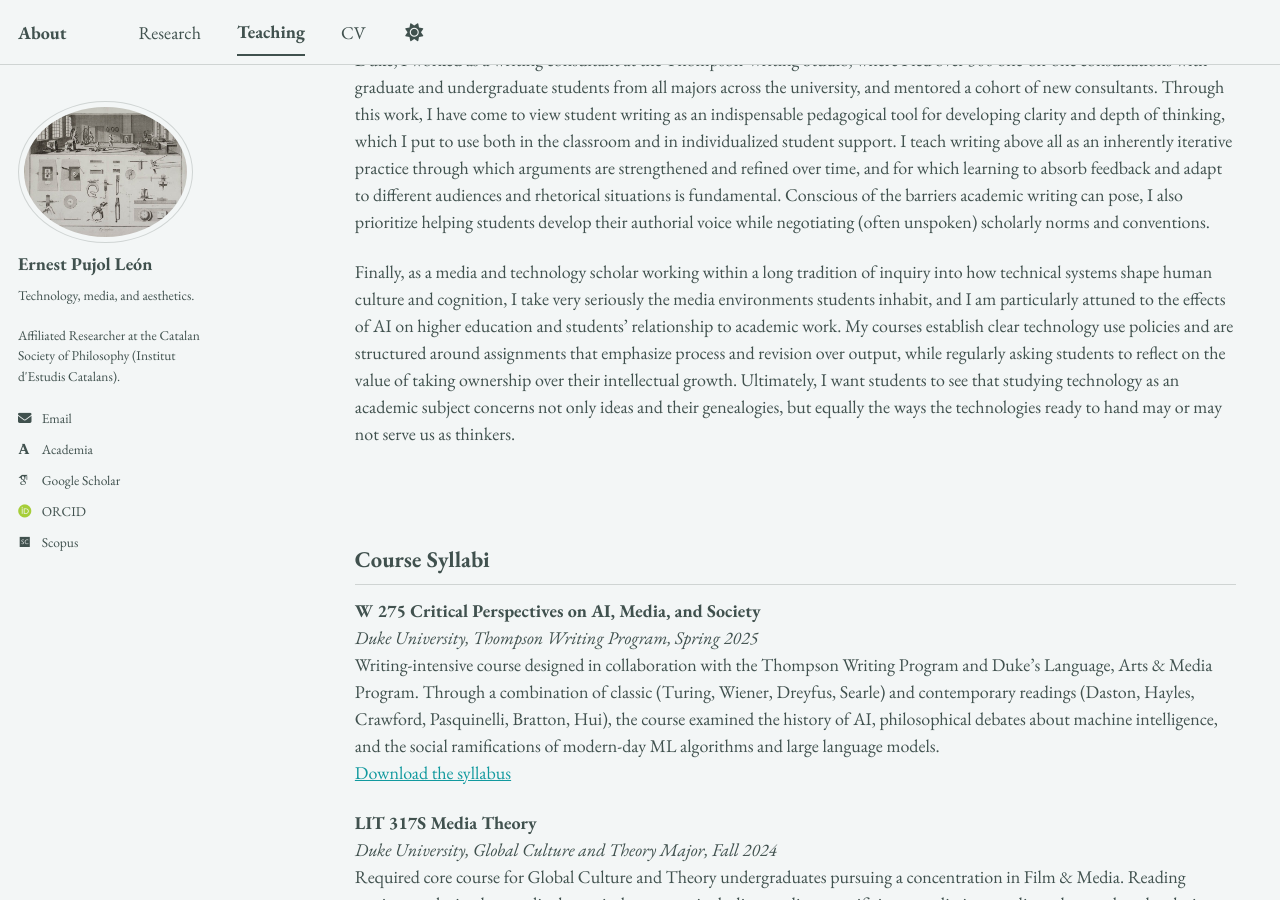
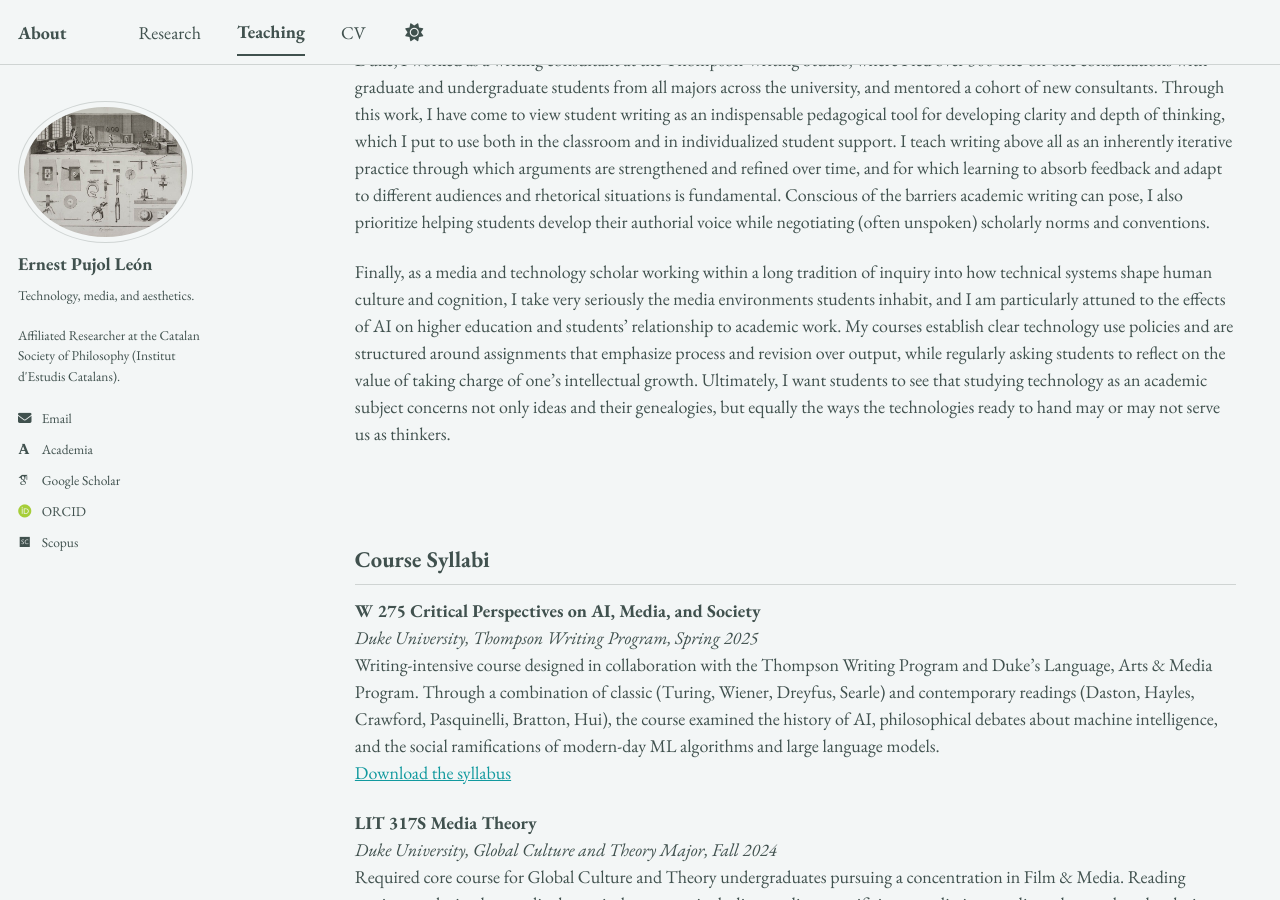
Before and after one commit to epujol90/epujol90.github.io, a Jekyll site: the page built from _pages/teaching.md, in a window 1280 px wide and 900 px high, scrolled down 521 px. Built offline with Jekyll 4.4.1, drawn with Linux system fonts in a browser that asks for light colours; some web fonts are replaced; a script bundle is joined from its source files by our own code; library files that are not in the unit come from our copies.

Commit message:
Update teaching.md

```diff
--- a/_pages/teaching.md
+++ b/_pages/teaching.md
@@ -11,7 +11,7 @@ My teaching experience includes both classroom instruction and writing center pr
 
 Beyond traditional coursework, my teaching is deeply indebted to my writing center experience. During my last two years at Duke, I worked as a writing consultant at the Thompson Writing Studio, where I led over 300 one-on-one consultations with graduate and undergraduate students from all majors across the university, and mentored a cohort of new consultants. Through this work, I have come to view student writing as an indispensable pedagogical tool for developing clarity and depth of thinking, which I put to use both in the classroom and in individualized student support. I teach writing above all as an inherently iterative practice through which arguments are strengthened and refined over time, and for which learning to absorb feedback and adapt to different audiences and rhetorical situations is fundamental. Conscious of the barriers academic writing can pose, I also prioritize helping students develop their authorial voice while negotiating (often unspoken) scholarly norms and conventions.
 
-Finally, as a media and technology scholar working within a long tradition of inquiry into how technical systems shape human culture and cognition, I take very seriously the media environments students inhabit, and I am particularly attuned to the effects of AI on higher education and students’ relationship to academic work. My courses establish clear technology use policies and are structured around assignments that emphasize process and revision over output, while regularly asking students to reflect on the value of taking ownership over their intellectual growth. Ultimately, I want students to see that studying technology as an academic subject concerns not only ideas and their genealogies, but equally the ways the technologies ready to hand may or may not serve us as thinkers.
+Finally, as a media and technology scholar working within a long tradition of inquiry into how technical systems shape human culture and cognition, I take very seriously the media environments students inhabit, and I am particularly attuned to the effects of AI on higher education and students’ relationship to academic work. My courses establish clear technology use policies and are structured around assignments that emphasize process and revision over output, while regularly asking students to reflect on the value of taking charge of one’s intellectual growth. Ultimately, I want students to see that studying technology as an academic subject concerns not only ideas and their genealogies, but equally the ways the technologies ready to hand may or may not serve us as thinkers.
 <br>
 <br>
 <br>
```
